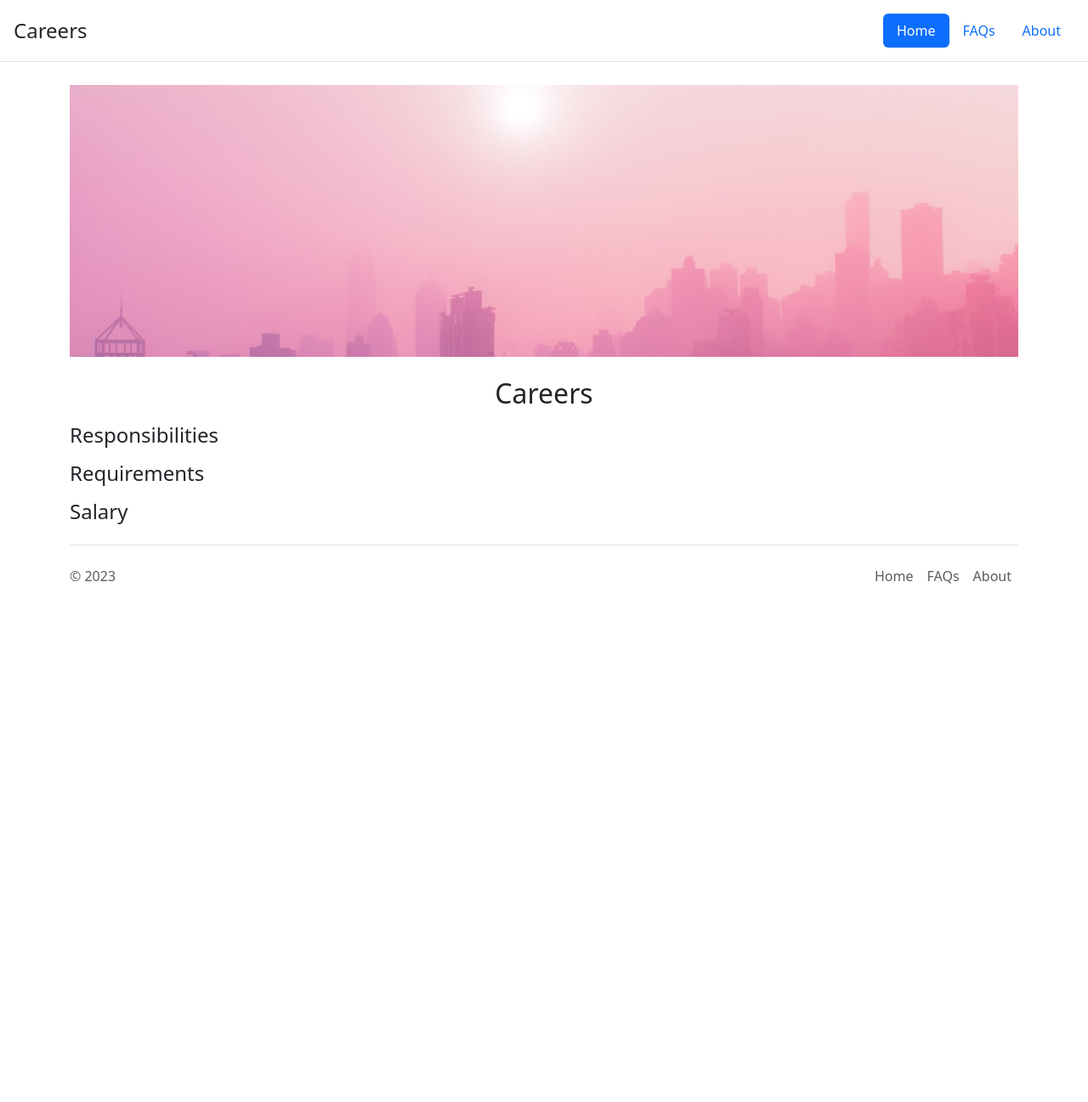
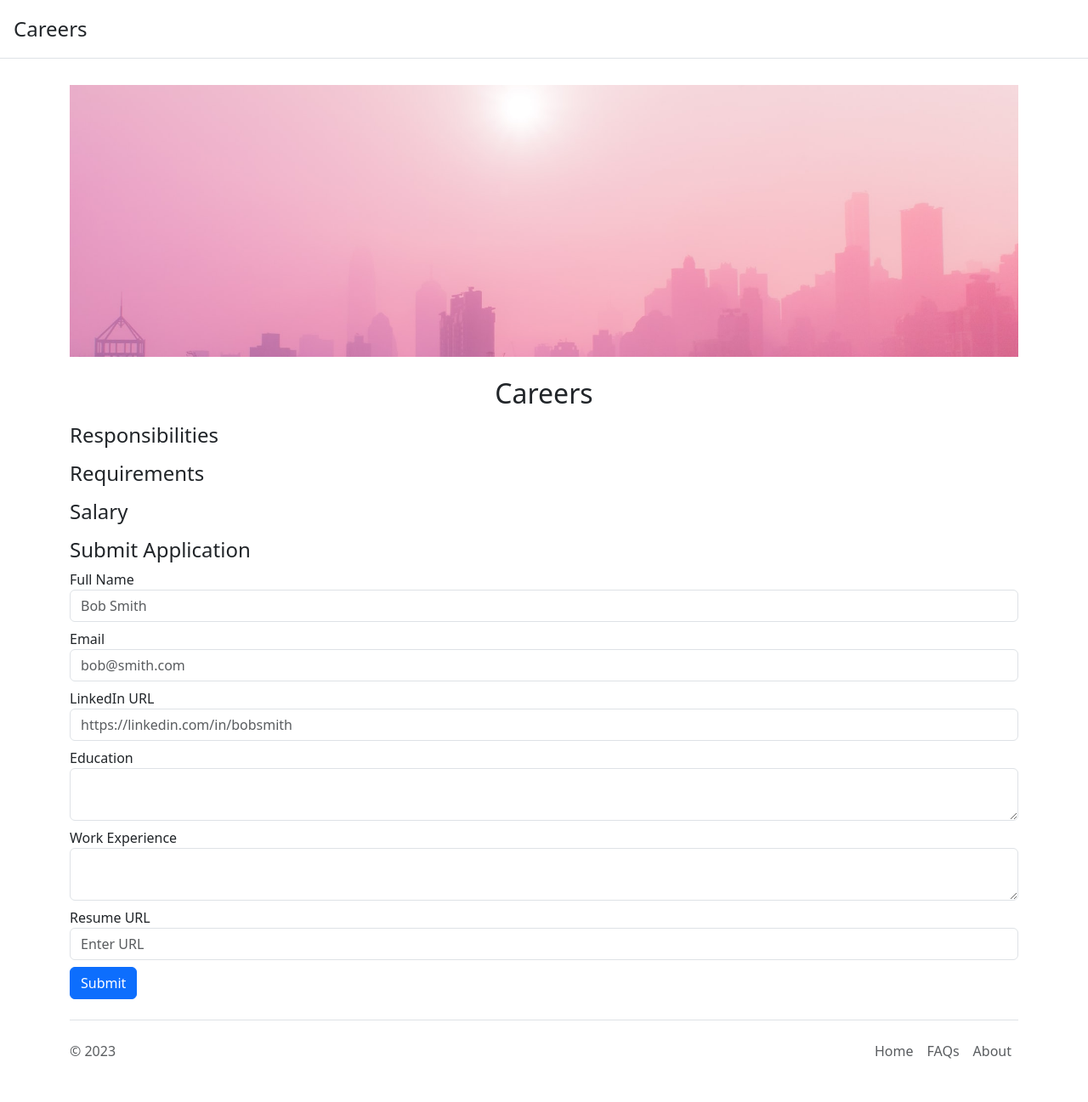
Before and after one commit to artT14/careers-website, a Flask app: template templates/job.html in a window 1280 px wide. Shown: the whole page at 85% size. Before the commit the page ends 687 px from the top, so only its background shows below. Run offline with Flask 3, Linux system fonts and the light colour scheme; the template is opened without the code that fills it, so the values that code supplies are empty.

Commit message:
Added application form for jobs

```diff
--- a/app.py
+++ b/app.py
@@ -1,6 +1,5 @@
-from flask import Flask, render_template
+from flask import Flask, render_template, request, jsonify
 from database import get_jobs_db, get_job_db
-import json
 
 app = Flask(__name__)
 
@@ -21,7 +20,7 @@ def jobs():
 @app.route("/api/jobs")
 def jobs_api():
   jobs = get_jobs_db()
-  return json.dumps(jobs)
+  return jsonify(jobs)
 
 
 @app.route("/job/<id>")
@@ -36,8 +35,15 @@ def job(id):
 def job_api(id):
   job_data = get_job_db(id)
   if not job_data:
-    return json.dumps({})
-  return json.dumps(job_data)
+    return jsonify({})
+  return jsonify(job_data)
+
+
+@app.route("/job/<id>/apply", methods=['post'])
+def job_apply(id):
+  data = request.form
+  print(data)
+  return render_template('application_submit.html', application=data)
 
 
 if __name__ == "__main__":
--- a/templates/components/header.html
+++ b/templates/components/header.html
@@ -3,11 +3,11 @@
       <a href="/" class="d-flex align-items-center mb-3 mb-md-0 me-md-auto text-dark text-decoration-none">
         <span class="fs-4">{{company}} Careers</span>
       </a>
-      <ul class="nav nav-pills">
+<!--       <ul class="nav nav-pills">
         <li class="nav-item"><a href="#" class="nav-link active" aria-current="page">Home</a></li>
         <li class="nav-item"><a href="#" class="nav-link">FAQs</a></li>
         <li class="nav-item"><a href="#" class="nav-link">About</a></li>
-      </ul>
+      </ul> -->
     </header>
 </div>
 <div style="height:100px;"></div>
--- /dev/null
+++ b/templates/components/job_form.html
@@ -0,0 +1,28 @@
+<h4>Submit Application</h4>
+<form action="/job/{{job['id']}}/apply" method="post">
+  <div class="mb-2 form-group">
+    <label>Full Name</label><br/>
+    <input class="form-control" type="text" name="full_name" placeholder="Bob Smith"/>
+  </div>
+  <div class="mb-2 form-group">
+    <label>Email</label><br/>
+    <input class="form-control" type="text" name="email" placeholder="bob@smith.com"/>
+  </div>
+  <div class="mb-2 form-group">
+    <label>LinkedIn URL</label><br/>
+    <input class="form-control" type="text" name="linkedin" placeholder="https://linkedin.com/in/bobsmith"/>
+  </div>
+  <div class="mb-2 form-group">
+    <label>Education</label><br/>
+    <textarea class="form-control" name="education"></textarea>
+  </div>
+  <div class="mb-2 form-group">
+    <label>Work Experience</label><br/>
+    <textarea class="form-control" name="work_experience"></textarea>
+  </div>
+  <div class="mb-2 form-group">
+    <label>Resume URL</label><br/>
+    <input class="form-control" type="text" name="resume" placeholder="Enter URL"/>
+  </div>
+    <input class="btn btn-primary" type="submit" name="submit"/>
+</form>
--- a/templates/home.html
+++ b/templates/home.html
@@ -1,7 +1,6 @@
 {% extends "layout.html" %}
 {% block head %}
     <title>{{company}} Careers</title>
-
 {% endblock %}
 {% block content %}
     <div class="container">
--- a/templates/job.html
+++ b/templates/job.html
@@ -22,5 +22,6 @@
       </ul>
       <h4>Salary</h4>
       <p>{{job.currency}}{{job.salary}}</p>
+      {% include './components/job_form.html' %}
     </div>
 {% endblock %}
```
Also changed, not shown: templates/application_submit.html (added, +11 -0 lines).
